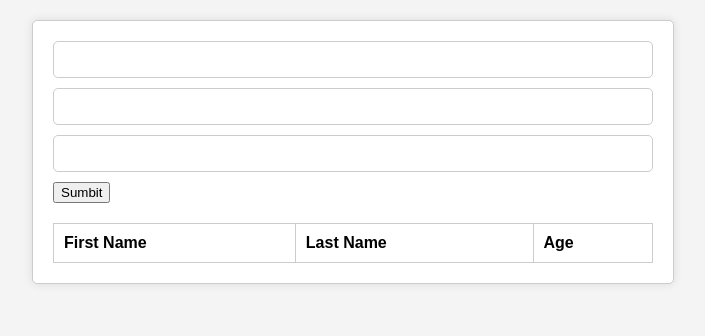
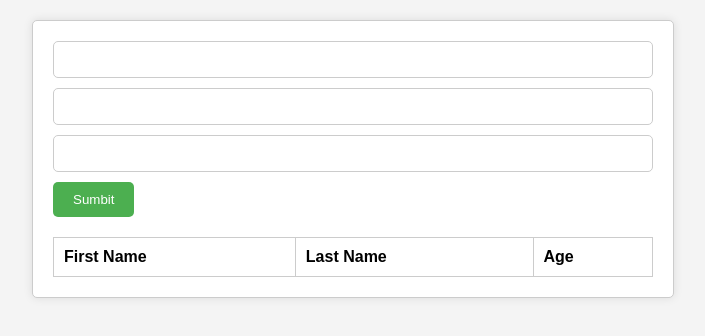
Before and after one commit to Emrozdogan/emrozdogan.github.io, a plain HTML site: page form.html in a window 1280 px wide. Shown: the whole page, without its empty margins (287-992 px from the left). Drawn offline with Linux system fonts and the light colour scheme.

Commit message:
Update style.css

```diff
--- a/style.css
+++ b/style.css
@@ -47,3 +47,16 @@ th, td {
         padding: 10px;
     }
 }
+input[type="submit"] {
+    background-color: #4CAF50;
+    color: white;
+    padding: 10px 20px;
+    border: none;
+    border-radius: 5px;
+    cursor: pointer;
+    transition: background-color 0.3s;
+}
+
+input[type="submit"]:hover {
+    background-color: #45a049;
+}
```
